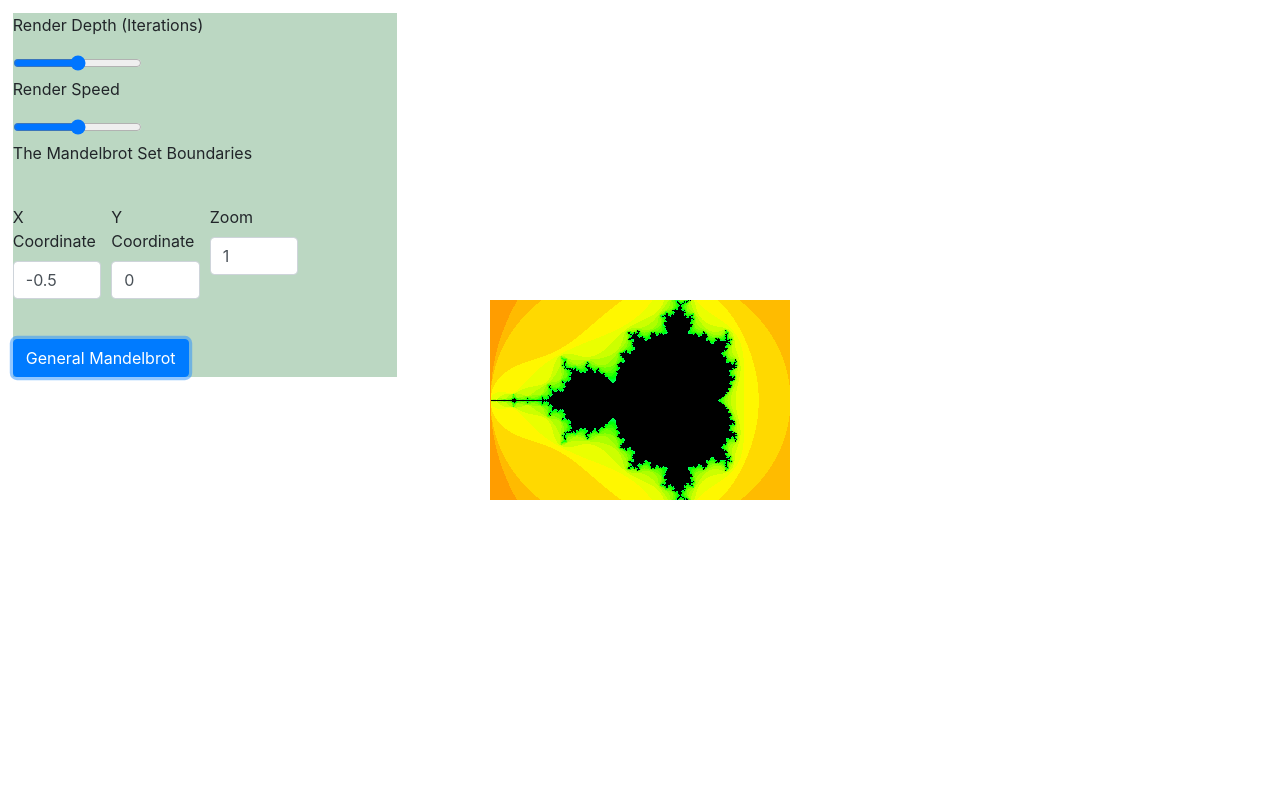
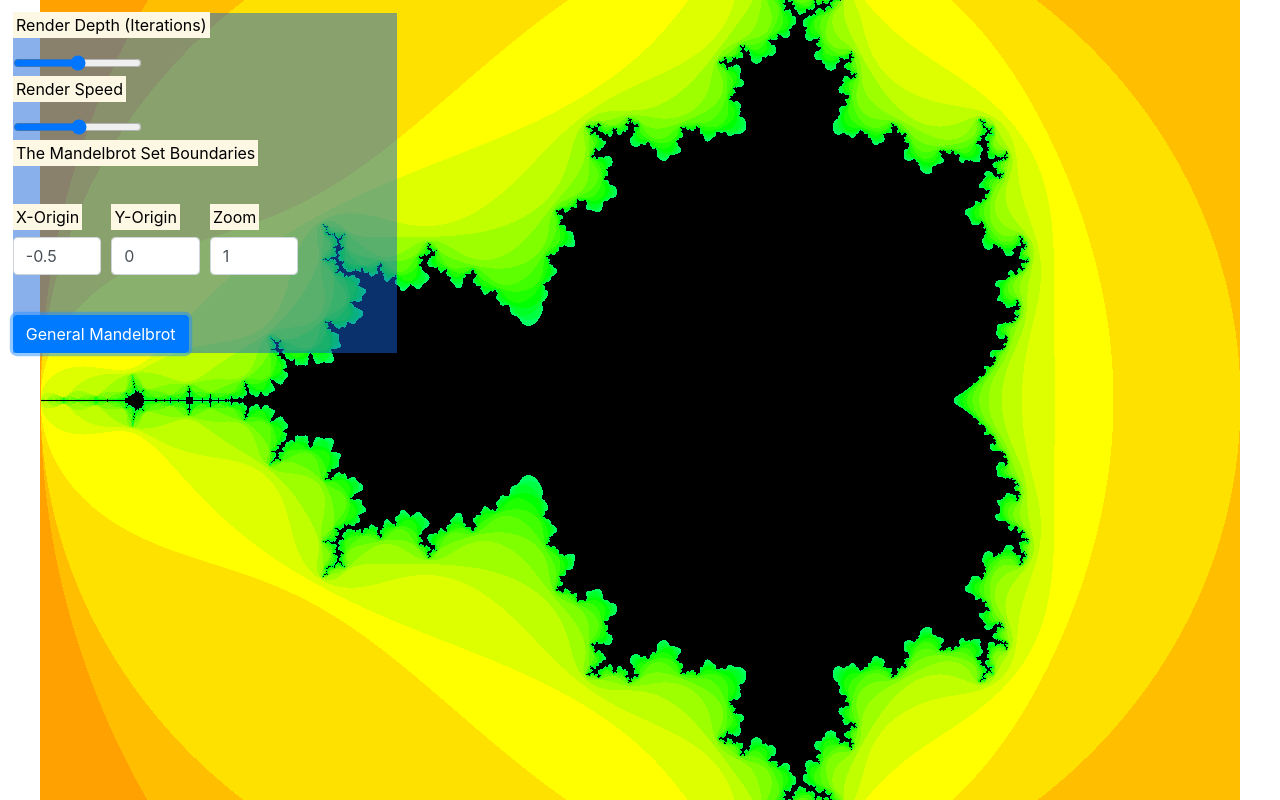
Before and after one commit to GajinKim/mandelbrot-set, a plain HTML site: page index.html in a window 1280 px wide. Both pictures are taken after a click on the button "General Mandelbrot". Drawn offline with nearby package versions, Linux system fonts and the light colour scheme.

Commit message:
made text visible even during zoom

```diff
--- a/index.html
+++ b/index.html
@@ -16,24 +16,24 @@
 
     <div id="modal">
         <form>
-            <p>Render Depth (Iterations)</p>
+            <p><mark>Render Depth (Iterations)</mark></p>
             <input type="range" min="5" max="1000" step="5" list="steplist" id="target-iterations">
-            <p>Render Speed</p>
-            <input type="range" min="1.05" max="5" step="0.05" list="steplist" id="render-speed">
+            <p><mark>Render Speed</mark></p>
+            <input type="range" min="1.1" max="5" step="0.1" list="steplist" id="render-speed">
             <br />
 
-            <p>The Mandelbrot Set Boundaries</p><br>
+            <p><mark>The Mandelbrot Set Boundaries</mark></p><br>
             <div class="form-row d-flex" >
                 <div class="form-group col-md-3">
-                    <label for="maximaginary">X Coordinate</label>
+                    <label for="maximaginary"><mark>X-Origin</mark></label>
                     <input type="text" class="form-control" id="render-origin-x-coord" value="-0.5">
                 </div>
                 <div class="form-group col-md-3">
-                    <label for="maximaginary">Y Coordinate</label>
+                    <label for="maximaginary"><mark>Y-Origin</mark></label>
                     <input type="text" class="form-control" id="render-origin-y-coord" value="0">
                 </div>
                 <div class="form-group col-md-3">
-                    <label for="maximaginary">Zoom</label>
+                    <label for="maximaginary"><mark>Zoom</mark></label>
                     <input type="text" class="form-control" id="render-zoom" value="1">
                 </div>
             </div>
--- a/script.js
+++ b/script.js
@@ -33,7 +33,6 @@ function belongsInSet(real, imaginary, iterations) {
         z = z.multiply(z).add(c);
         i++;
     }
-
     return i;
 }
 
@@ -43,20 +42,9 @@ function fillPixel(x, y, color) {
 }
 
 function drawIntervalFrame(maxIterations) {
-    // console.log('hi');
-    // // real axis boundaries [-2, 1]
-    // let minReal = Number(document.getElementById('minreal').value);
-    // let maxReal = Number(document.getElementById('maxreal').value);
-
-    // // imaginary axis boundaries [-1, 1]
-    // let minImaginary = Number(document.getElementById('minimaginary').value);
-    // let maxImaginary = Number(document.getElementById('maximaginary').value);
-
-    // given a center coordinate and zoom amount, how do we determine the boundaries?
-
+    // if zoom is 1x and center coodinate is (-0.75, 0) it should be the normal render
     let defaultWidth = 3; // real axis boundaries [-2, 1]
     let defaultHeight = 2; // imaginary axis boundaries [-1, 1]
-    // if zoom is 1x and center coodinate is (-0.75, 0) it should be the normal render
 
     let xOrigin = Number(document.getElementById('render-origin-x-coord').value);
     let yOrigin = Number(document.getElementById('render-origin-y-coord').value);
@@ -67,7 +55,6 @@ function drawIntervalFrame(maxIterations) {
     let minImaginary = yOrigin - (defaultHeight / 2) * (1 / zoom);
     let maxImaginary = yOrigin + (defaultHeight / 2) * (1 / zoom);
     console.log("Boundaries: ", minReal, maxReal, minImaginary, maxImaginary);
-
 
     let realStep = Number((maxReal - minReal) / canvas.width);
     let imaginaryStep = Number((maxImaginary - minImaginary) / canvas.height);
@@ -94,20 +81,18 @@ function drawIntervalFrame(maxIterations) {
     }
 }
 
-document.getElementById("render-mandelbrot").onclick = function () {
+document.getElementById("render-mandelbrot").onclick = async function () {
     updateCanvasSize();
     updateIterations();
 
     let i = 0;
-    let interval = setInterval(function () {
+    let interval = await setInterval(function () {
         drawIntervalFrame(iterations[i]);
         i++;
         if (i >= iterations.length) {
             clearInterval(interval);
         }
     }, 1000); // renders one frame per second
-
-    console.log('Finished Rendering Mandelbrot Set');
 }
 
 document.getElementById("target-iterations").onchange = function () {
@@ -127,8 +112,8 @@ function updateCanvasSize() {
     }
 
     // cuts the resolution by half because computer performance sucks
-    canvas.width /= 4;
-    canvas.height /= 4;
+    // canvas.width /= 2;
+    // canvas.height /= 2;
 }
 
 async function updateIterations() {
--- a/style.css
+++ b/style.css
@@ -23,7 +23,8 @@ html,body {
 }
 
 #modal {
-    background-color: rgba(30,123,55,.3);
+
+    background-color: rgba(21, 99, 216, 0.5);
     margin: 1%;
     width: 30%;
 }
```
